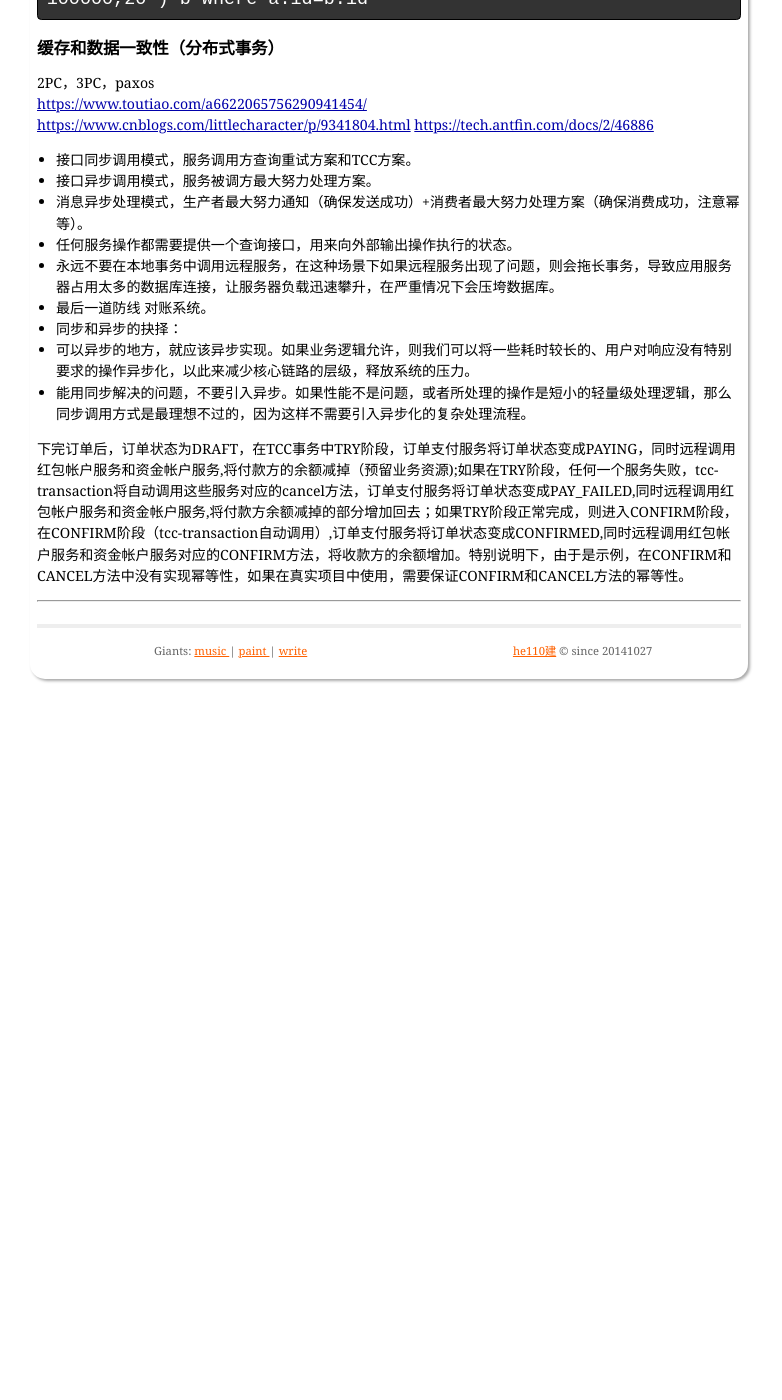
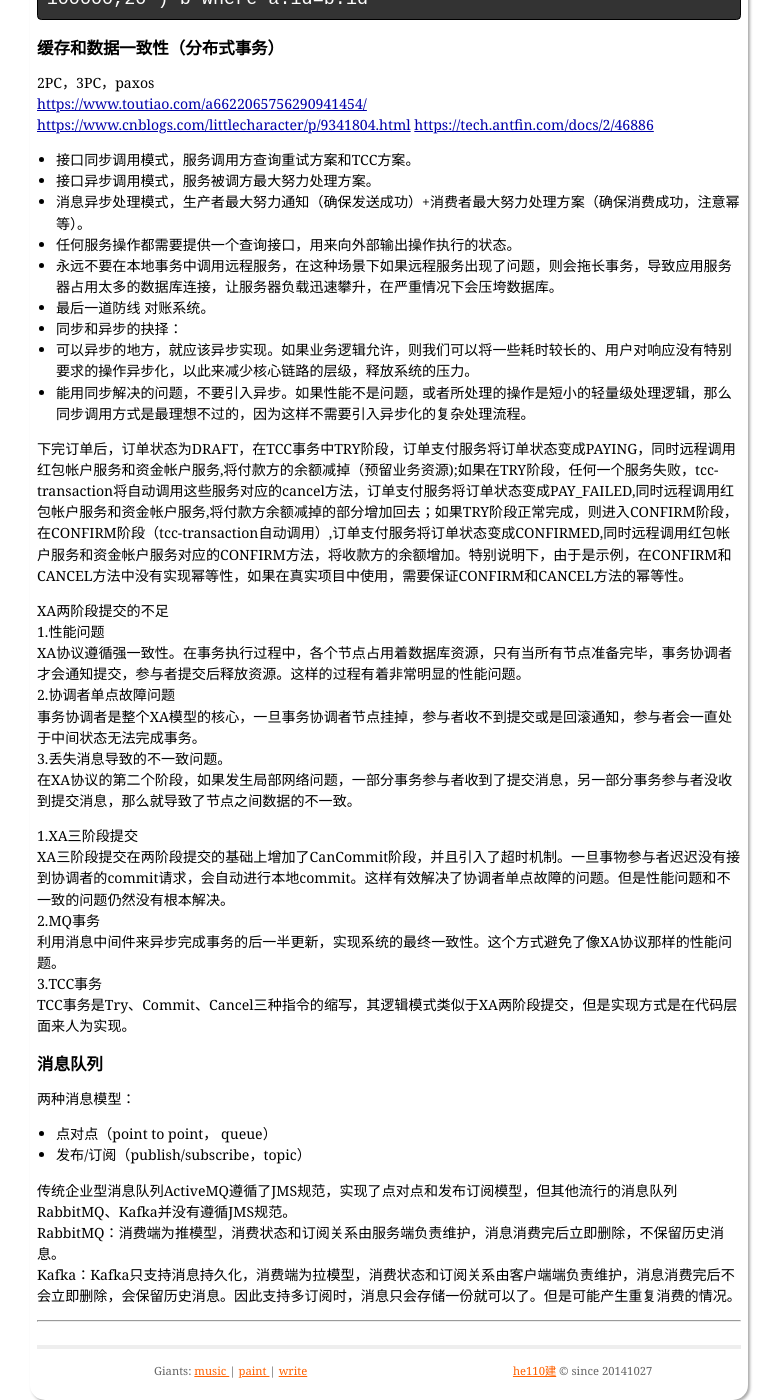
Before and after one commit to he110jian/he110jian.github.io, a Jekyll site: the page built from _posts/2019-01-15-JAVA.markdown, in a window 1280 px wide and 1400 px high, scrolled down 5866 px. Shown: the whole window, without its empty margins (251-1033 px from the left). Built offline with Jekyll 4.4.1, drawn with Linux system fonts in a browser that asks for light colours; comment, search, counter and statistics services are not loaded.

Commit message:
2019年1月24日17:55:34

```diff
--- a/_posts/2019-01-15-JAVA.markdown
+++ b/_posts/2019-01-15-JAVA.markdown
@@ -287,4 +287,30 @@ Random里其实是一个数列，这个数列每一位的数字接近随机分
 
 下完订单后，订单状态为DRAFT，在TCC事务中TRY阶段，订单支付服务将订单状态变成PAYING，同时远程调用红包帐户服务和资金帐户服务,将付款方的余额减掉（预留业务资源);如果在TRY阶段，任何一个服务失败，tcc-transaction将自动调用这些服务对应的cancel方法，订单支付服务将订单状态变成PAY_FAILED,同时远程调用红包帐户服务和资金帐户服务,将付款方余额减掉的部分增加回去；如果TRY阶段正常完成，则进入CONFIRM阶段，在CONFIRM阶段（tcc-transaction自动调用）,订单支付服务将订单状态变成CONFIRMED,同时远程调用红包帐户服务和资金帐户服务对应的CONFIRM方法，将收款方的余额增加。特别说明下，由于是示例，在CONFIRM和CANCEL方法中没有实现幂等性，如果在真实项目中使用，需要保证CONFIRM和CANCEL方法的幂等性。
 
+XA两阶段提交的不足
+1.性能问题
+XA协议遵循强一致性。在事务执行过程中，各个节点占用着数据库资源，只有当所有节点准备完毕，事务协调者才会通知提交，参与者提交后释放资源。这样的过程有着非常明显的性能问题。
+2.协调者单点故障问题
+事务协调者是整个XA模型的核心，一旦事务协调者节点挂掉，参与者收不到提交或是回滚通知，参与者会一直处于中间状态无法完成事务。
+3.丢失消息导致的不一致问题。
+在XA协议的第二个阶段，如果发生局部网络问题，一部分事务参与者收到了提交消息，另一部分事务参与者没收到提交消息，那么就导致了节点之间数据的不一致。
+
+1.XA三阶段提交
+XA三阶段提交在两阶段提交的基础上增加了CanCommit阶段，并且引入了超时机制。一旦事物参与者迟迟没有接到协调者的commit请求，会自动进行本地commit。这样有效解决了协调者单点故障的问题。但是性能问题和不一致的问题仍然没有根本解决。
+2.MQ事务
+利用消息中间件来异步完成事务的后一半更新，实现系统的最终一致性。这个方式避免了像XA协议那样的性能问题。
+3.TCC事务
+TCC事务是Try、Commit、Cancel三种指令的缩写，其逻辑模式类似于XA两阶段提交，但是实现方式是在代码层面来人为实现。
+
+
+### 消息队列 ###
+两种消息模型：
+
+- 点对点（point to point， queue）
+- 发布/订阅（publish/subscribe，topic）
+
+传统企业型消息队列ActiveMQ遵循了JMS规范，实现了点对点和发布订阅模型，但其他流行的消息队列RabbitMQ、Kafka并没有遵循JMS规范。
+RabbitMQ：消费端为推模型，消费状态和订阅关系由服务端负责维护，消息消费完后立即删除，不保留历史消息。
+Kafka：Kafka只支持消息持久化，消费端为拉模型，消费状态和订阅关系由客户端端负责维护，消息消费完后不会立即删除，会保留历史消息。因此支持多订阅时，消息只会存储一份就可以了。但是可能产生重复消费的情况。
+
 ---
```
Also changed, not shown: _posts/2018-10-15-Python.markdown (+14 -0 lines).
